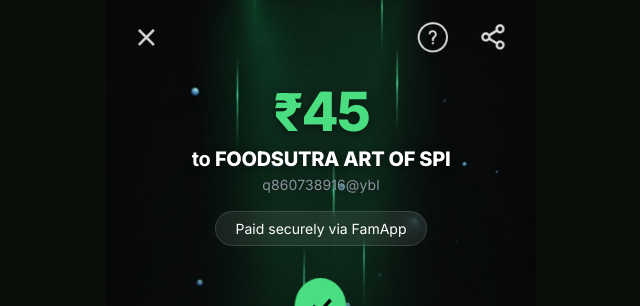
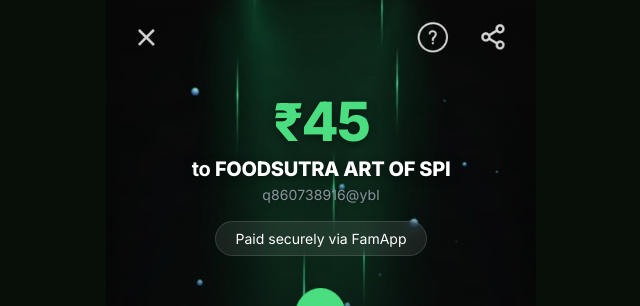
Before and after one commit to Nakirikanti-Venkata-Rajiv-Varshith/foodapp, a React (Vite) app: page / in a window 1280 px wide. Both pictures are taken after a click on the button "Food sutra". Shown: the top 306 px of the page, without its empty margins (319-959 px from the left). Built offline with nearby package versions, Linux system fonts and the light colour scheme.

Commit message:
sending new size for my s25

```diff
--- a/src/components/SuccessPage.module.css
+++ b/src/components/SuccessPage.module.css
@@ -184,8 +184,7 @@
   position: relative;
   z-index: 10;
   text-align: center;
-  padding: 72px 24px 0;
-  margin-top: 10px;
+  padding: max(92px, calc(env(safe-area-inset-top) + 72px)) 24px 0;
 }
 .amount {
   font-size: 54px;
```
